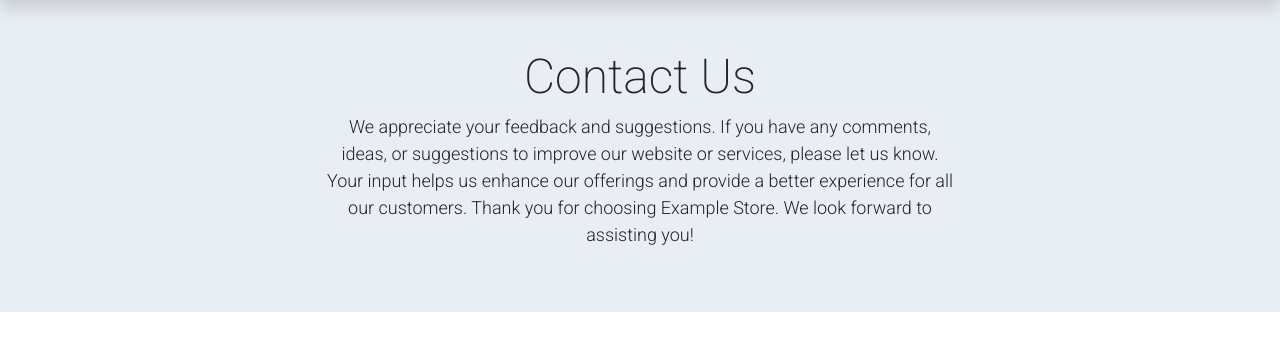
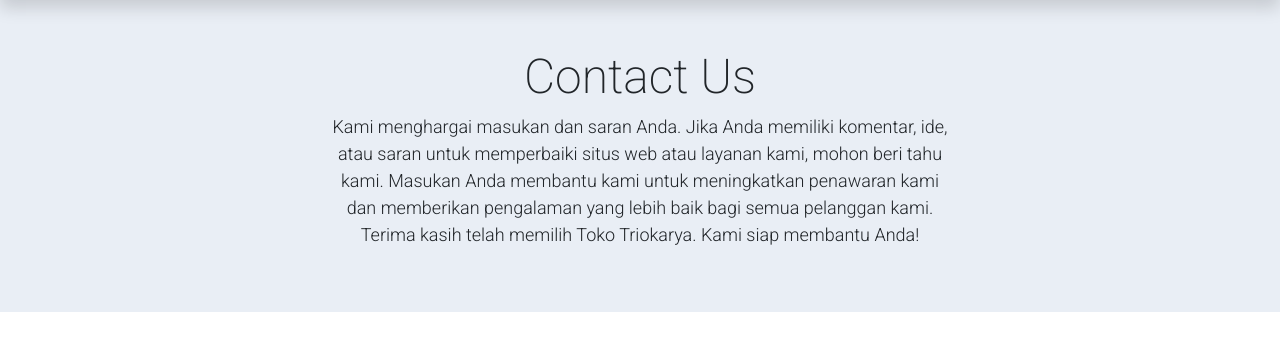
Before and after one commit to Ziassy/ecommerce-triokarya, a Django app: page /contact in a window 1280 px wide. Shown: the part 132-493 px from the top of the page. Run offline with Django 4.2, Linux system fonts and the light colour scheme; some libraries are stand-ins or nearby versions.

Commit message:
change english to indo

```diff
--- a/ecomm/ecomm/templates/contact.html
+++ b/ecomm/ecomm/templates/contact.html
@@ -6,8 +6,7 @@
         <div class="col-md-6 m-auto text-center">
             <h1 class="h1">Contact Us</h1>
             <p>
-                We appreciate your feedback and suggestions. If you have any comments, ideas, or suggestions to improve our website or services, please let us know. Your input helps us enhance our offerings and provide a better experience for all our customers.
-                Thank you for choosing Example Store. We look forward to assisting you!
+                Kami menghargai masukan dan saran Anda. Jika Anda memiliki komentar, ide, atau saran untuk memperbaiki situs web atau layanan kami, mohon beri tahu kami. Masukan Anda membantu kami untuk meningkatkan penawaran kami dan memberikan pengalaman yang lebih baik bagi semua pelanggan kami. Terima kasih telah memilih Toko Triokarya. Kami siap membantu Anda!
             </p>
         </div>
     </div>
```
